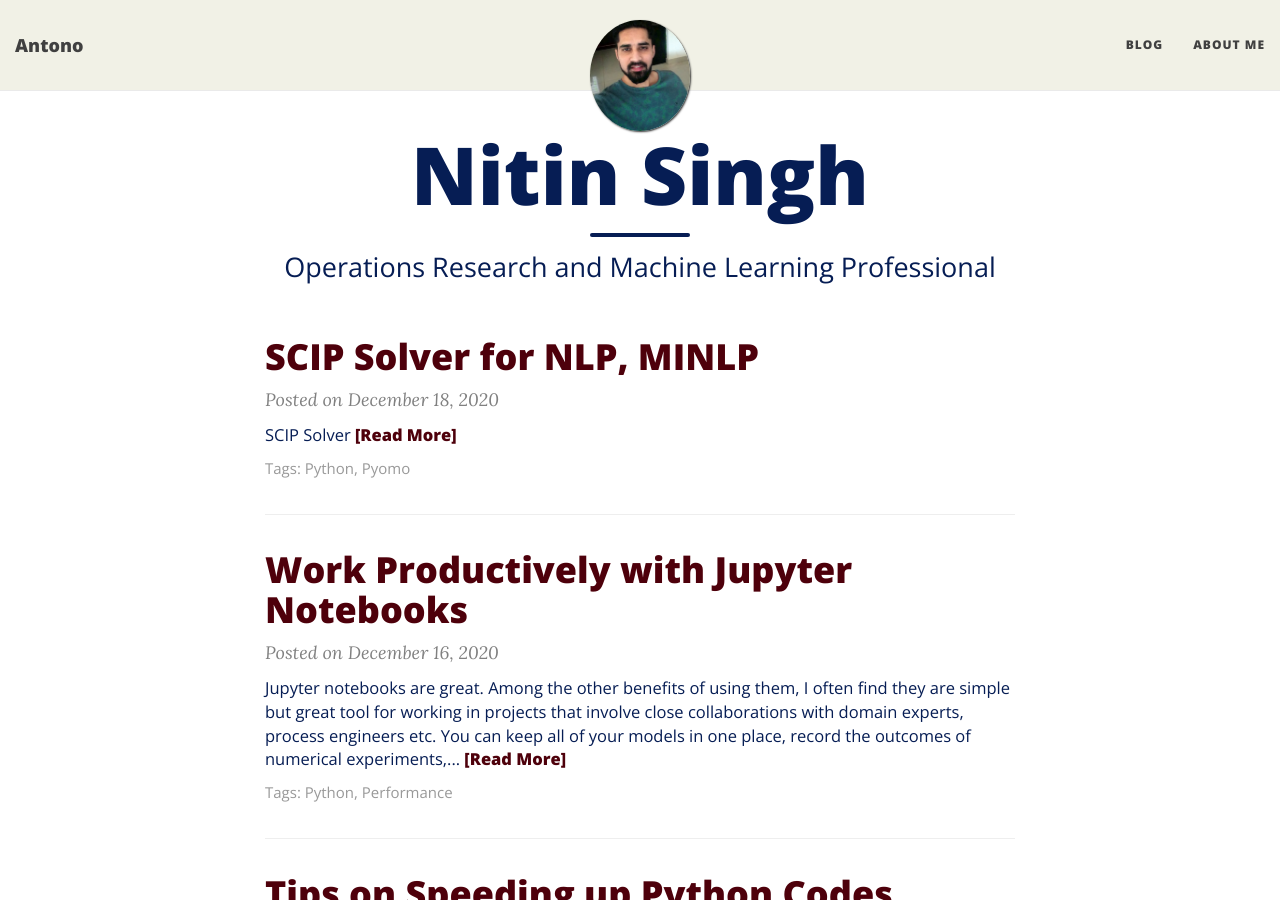
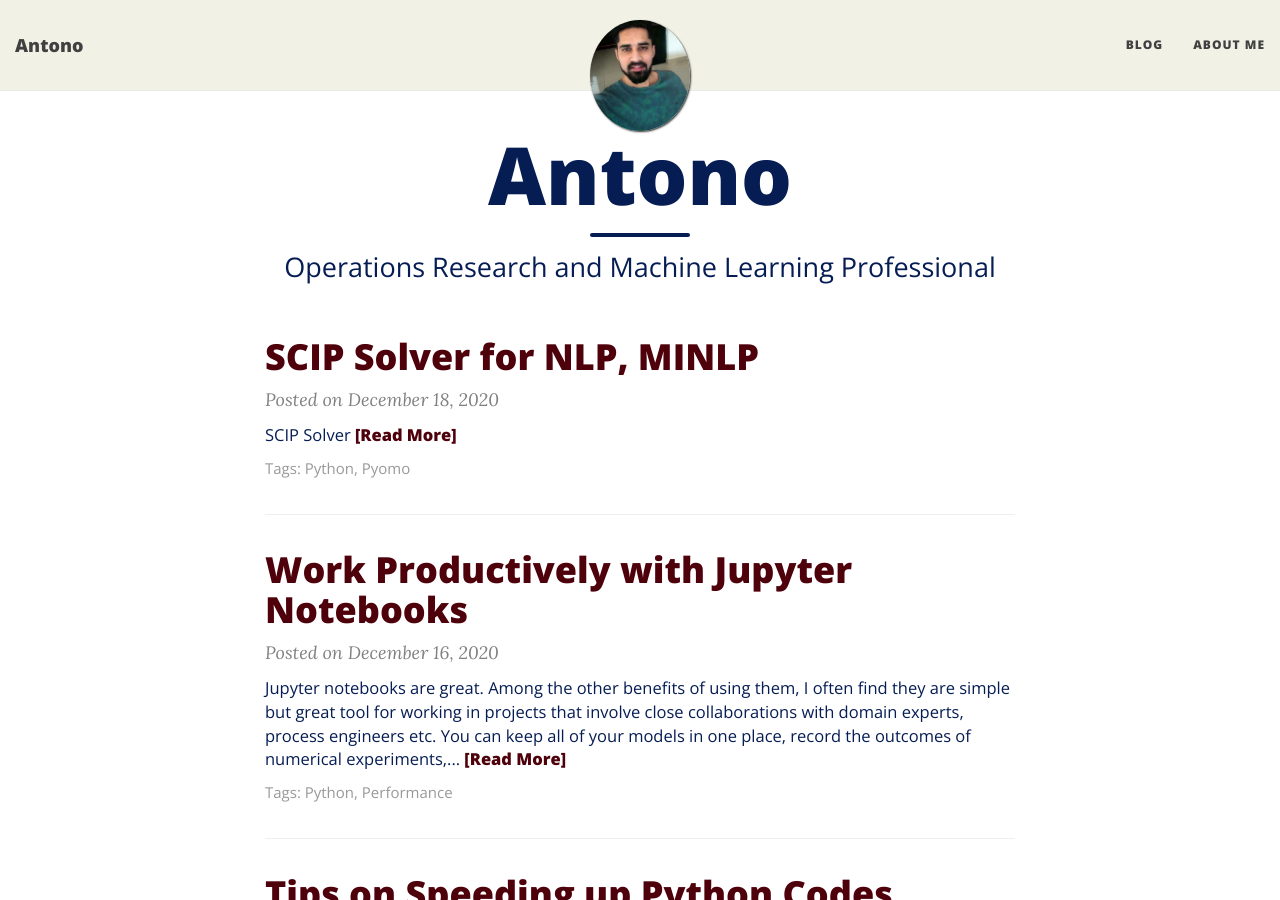
Before and after one commit to antono42/antono42.github.io, a Jekyll site: the page built from index.html, in a window 1280 px wide and 900 px high. Built offline with Jekyll 4.4.1, drawn with Linux system fonts in a browser that asks for light colours; nearby versions of some CDN libraries; the list of posts is cut into pages by our own code.

Commit message:
Update index.html

```diff
--- a/index.html
+++ b/index.html
@@ -1,6 +1,6 @@
 ---
 layout: page
-title: Nitin Singh
+title: Antono
 subtitle: Operations Research and Machine Learning Professional
 use-site-title: true
 ---
```
